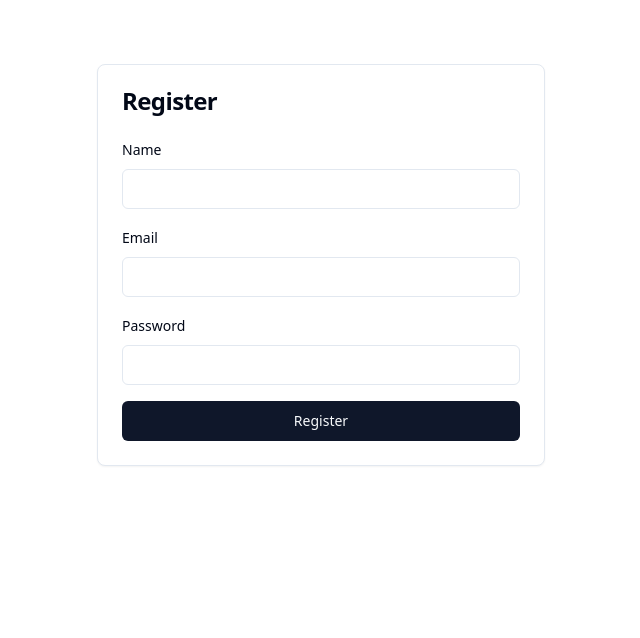
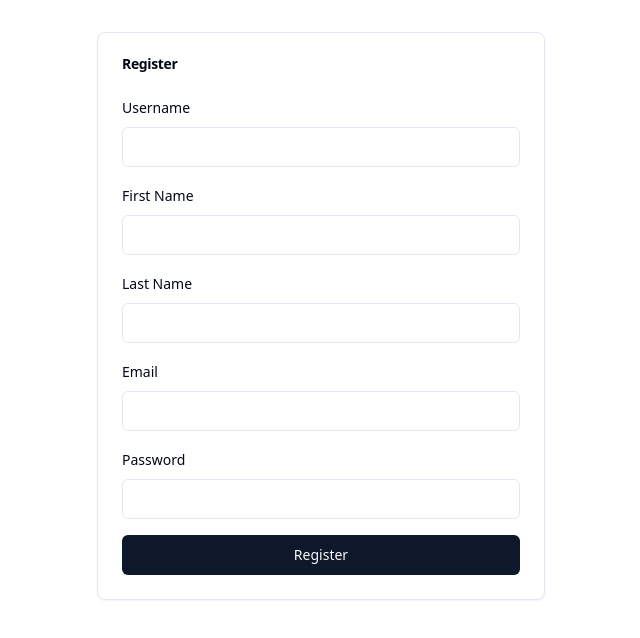
Before and after one commit to AJFX-01/sharebite, a React (Vite) app: page / in a window 1280 px wide. Shown: the top 638 px of the page, without its empty margins (319-959 px from the left). Built offline with nearby package versions, Linux system fonts and the light colour scheme.

Commit message:
feat: adjusting the api

```diff
--- a/src/components/common/Login.tsx
+++ b/src/components/common/Login.tsx
@@ -19,7 +19,7 @@ const Login = () => {
   };
 
   return (
-    <Card className="w-full max-w-md mx-auto mt-8">
+    <Card className="w-full max-w-md mx-auto my-auto">
       <CardHeader>
         <CardTitle style={{ textAlign: 'left'}}>Login</CardTitle>
       </CardHeader>
--- a/src/components/common/Signup.tsx
+++ b/src/components/common/Signup.tsx
@@ -20,16 +20,36 @@ const Signup = () => {
   };
 
   return (
-    <Card className="w-full max-w-md mx-auto mt-8">
+    <Card className="w-full max-w-md mx-auto my-auto h-fit items-center">
       <CardHeader>
-        <CardTitle style={{ textAlign: 'left'}}>Register</CardTitle>
+        <CardTitle style={{ textAlign: 'left', fontSize: 14}}>Register</CardTitle>
       </CardHeader>
       <CardContent>
         <form onSubmit={handleSubmit} className="space-y-4">
           <div className="space-y-2 text-left">
-            <Label htmlFor="name">Name</Label>
+            <Label htmlFor="firstname">Username</Label>
             <Input
-              id="name"
+              id="username"
+              type="text"
+              value={name}
+              onChange={(e: { target: { value: SetStateAction<string>; }; }) => setName(e.target.value)}
+              required
+            />
+          </div>
+          <div className="space-y-2 text-left">
+            <Label htmlFor="firstname">First Name</Label>
+            <Input
+              id="firstname"
+              type="text"
+              value={name}
+              onChange={(e: { target: { value: SetStateAction<string>; }; }) => setName(e.target.value)}
+              required
+            />
+          </div>
+          <div className="space-y-2 text-left">
+            <Label htmlFor="lastname">Last Name</Label>
+            <Input
+              id="lastname"
               type="text"
               value={name}
               onChange={(e: { target: { value: SetStateAction<string>; }; }) => setName(e.target.value)}
--- a/src/index.css
+++ b/src/index.css
@@ -28,7 +28,7 @@ a:hover {
 */
 
 
-h1 {
+/* h1 {
   font-size: 3.2em;
   line-height: 1.1;
 }
@@ -43,14 +43,14 @@ button {
   background-color: #1a1a1a;
   cursor: pointer;
   transition: border-color 0.25s;
-}
-button:hover {
+} */
+/* button:hover {
   border-color: #646cff;
 }
 button:focus,
 button:focus-visible {
   outline: 4px auto -webkit-focus-ring-color;
-}
+} */
 
 @media (prefers-color-scheme: light) {
   :root {
```
